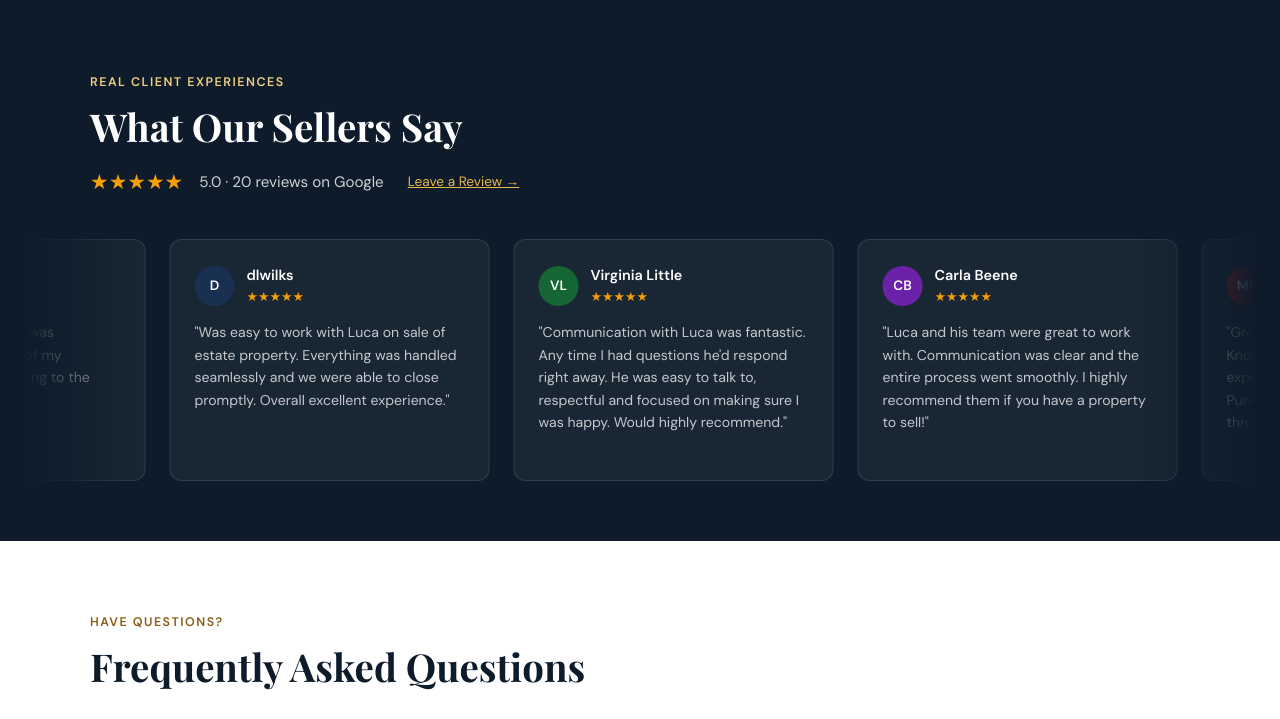
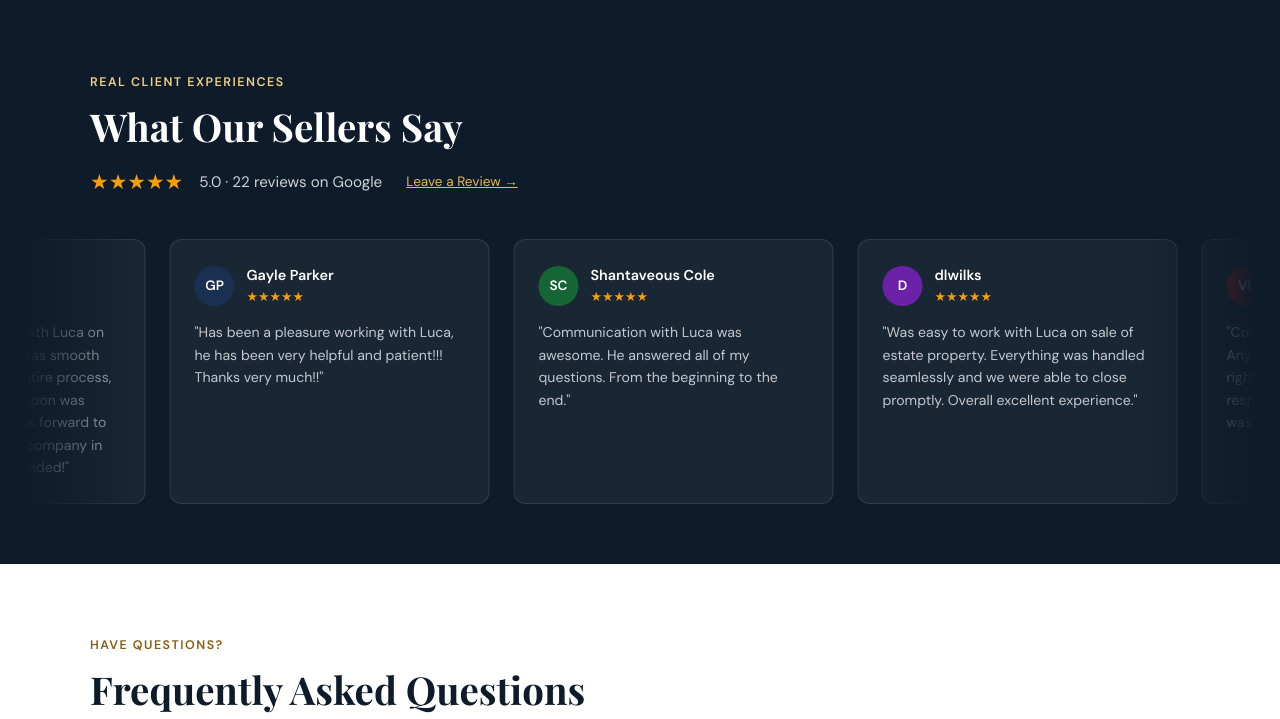
Before and after one commit to lucarebuffi-rgr/royalgroupsrealty, a Flask app: page / in a window 1280 px wide. Shown: the part 3513-4232 px from the top of the page. Run offline with Flask 3, Linux system fonts and the light colour scheme.

Commit message:
Update index.html

```diff
--- a/templates/index.html
+++ b/templates/index.html
@@ -434,7 +434,7 @@
     <h2 class="section-title" style="color: white;">What Our Sellers Say</h2>
     <div style="display:flex; align-items:center; gap:16px; margin-top:6px; margin-bottom:40px;">
       <span style="color:#f59e0b; font-size:1.3rem;">&#9733;&#9733;&#9733;&#9733;&#9733;</span>
-      <span style="color:rgba(255,255,255,0.8); font-size:0.95rem;">5.0 &middot; 20 reviews on Google</span>
+      <span style="color:rgba(255,255,255,0.8); font-size:0.95rem;">5.0 &middot; 22 reviews on Google</span>
       <a href="https://maps.app.goo.gl/XWQqP5hjR3JsaJzWA" target="_blank" rel="noopener" style="color:var(--gold-light); font-size:0.85rem; margin-left:8px;">Leave a Review &rarr;</a>
     </div>
   </div>
@@ -492,6 +492,8 @@
 
 <script>
   var marqueeReviews = [
+    { name: "Aura Garcia", text: "It was a pleasure working with Luca on this deal! Communication was smooth and easy throughout the entire process, and everything we agreed upon was delivered as promised. I look forward to doing more deals with this company in the future. Highly recommended!" },
+    { name: "Gayle Parker", text: "Has been a pleasure working with Luca, he has been very helpful and patient!!! Thanks very much!!" },
     { name: "Shantaveous Cole", text: "Communication with Luca was awesome. He answered all of my questions. From the beginning to the end." },
     { name: "dlwilks", text: "Was easy to work with Luca on sale of estate property. Everything was handled seamlessly and we were able to close promptly. Overall excellent experience." },
     { name: "Virginia Little", text: "Communication with Luca was fantastic. Any time I had questions he'd respond right away. He was easy to talk to, respectful and focused on making sure I was happy. Would highly recommend." },
```
